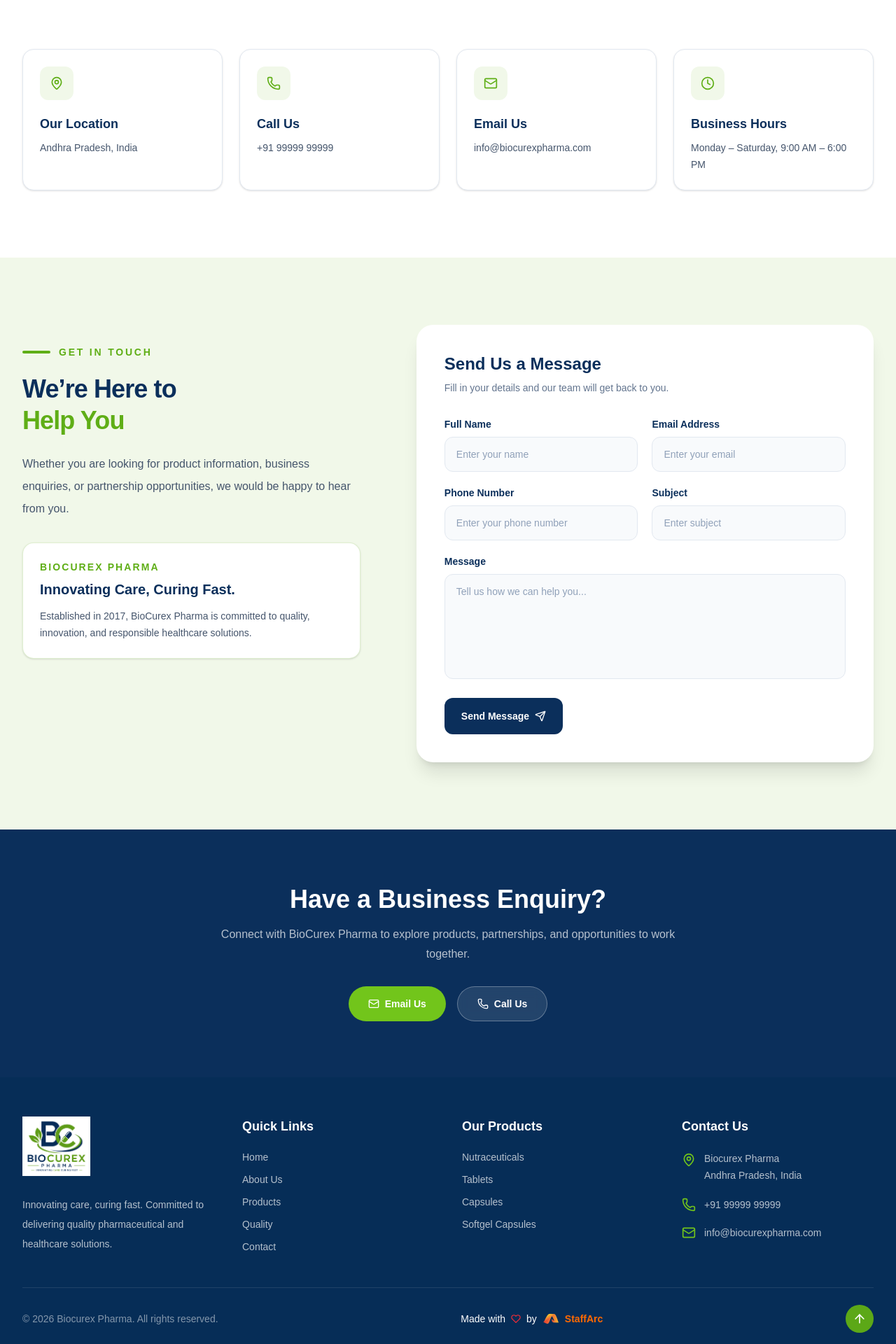
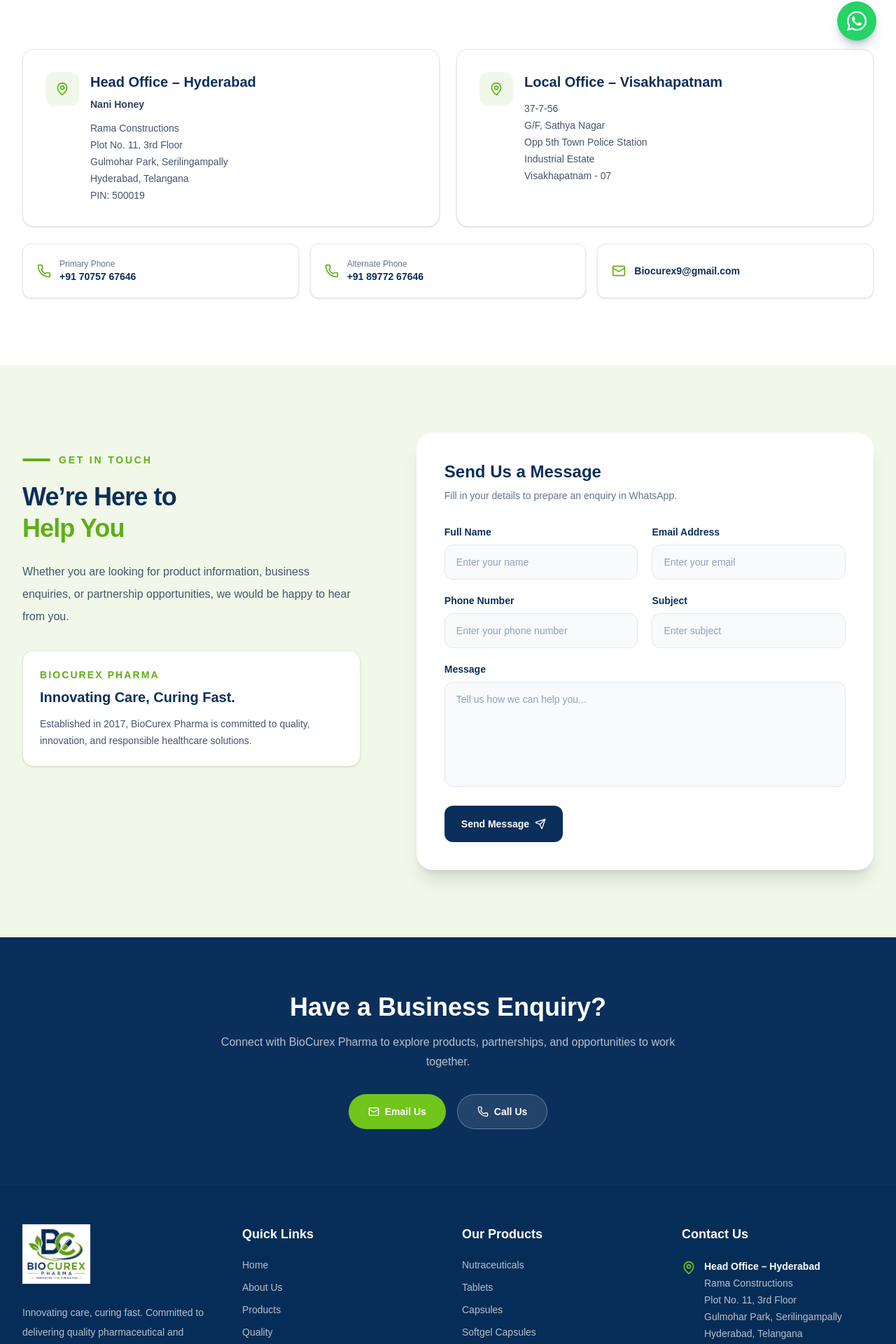
Before and after one commit to pavankrishtaiahveguru/biocurex-pharma, a Next.js app: page /contact in a window 1280 px wide. Shown: the part 662-2582 px from the top of the page at 70% size. Built offline with nearby package versions, Linux system fonts and the light colour scheme.

Commit message:
feat: update contact details and add floating WhatsApp integration

```diff
--- a/src/app/contact/page.jsx
+++ b/src/app/contact/page.jsx
@@ -1,35 +1,65 @@
 "use client";
 
 import Link from "next/link";
-import { ArrowRight, Mail, MapPin, Phone, Send, Clock } from "lucide-react";
+import { useEffect, useRef, useState } from "react";
+import { ArrowRight, Mail, MapPin, Phone, Send } from "lucide-react";
+import contactInfo from "@/data/contact";
 
 const ContactPage = () => {
-  const contactDetails = [
-    {
-      icon: MapPin,
-      title: "Our Location",
-      text: "Andhra Pradesh, India",
-      href: "#",
-    },
-    {
-      icon: Phone,
-      title: "Call Us",
-      text: "+91 99999 99999",
-      href: "tel:+919999999999",
-    },
-    {
-      icon: Mail,
-      title: "Email Us",
-      text: "info@biocurexpharma.com",
-      href: "mailto:info@biocurexpharma.com",
-    },
-    {
-      icon: Clock,
-      title: "Business Hours",
-      text: "Monday – Saturday, 9:00 AM – 6:00 PM",
-      href: "#",
-    },
-  ];
+  const subjectRef = useRef(null);
+  const [notice, setNotice] = useState(null);
+
+  useEffect(() => {
+    const product = new URLSearchParams(window.location.search).get("product");
+    if (product && subjectRef.current) {
+      subjectRef.current.value = product;
+    }
+  }, []);
+
+  const handleSubmit = (event) => {
+    event.preventDefault();
+    setNotice(null);
+
+    const submittedForm = event.currentTarget;
+    if (!submittedForm.reportValidity()) {
+      return;
+    }
+
+    const submittedValues = new FormData(submittedForm);
+    const product = new URLSearchParams(window.location.search).get("product");
+    const message = [
+      "New Enquiry - BioCurex Pharma",
+      "",
+      `Name: ${submittedValues.get("name")}`,
+      `Email: ${submittedValues.get("email")}`,
+      `Phone: ${submittedValues.get("phone")}`,
+      `Product/Subject: ${submittedValues.get("subject")}`,
+      `Message: ${submittedValues.get("message")}`,
+    ].join("\n");
+    const whatsappUrl = `https://wa.me/${contactInfo.whatsappNumber}?text=${encodeURIComponent(message)}`;
+
+    try {
+      const whatsappWindow = window.open(whatsappUrl, "_blank");
+      if (!whatsappWindow) {
+        throw new Error("WhatsApp could not be opened.");
+      }
+      whatsappWindow.opener = null;
+      setNotice({
+        type: "success",
+        message: "Your enquiry is ready to send on WhatsApp.",
+      });
+      submittedForm.reset();
+      if (subjectRef.current) {
+        subjectRef.current.value = product || "";
+      }
+    } catch {
+      setNotice({
+        type: "error",
+        message:
+          "We could not open WhatsApp. Please allow pop-ups and try again.",
+      });
+    }
+  };
 
   return (
     <main className="bg-white">
@@ -74,30 +104,72 @@ const ContactPage = () => {
       {/* Contact Information */}
       <section className="py-16 sm:py-20 lg:py-24">
         <div className="mx-auto max-w-7xl px-6 lg:px-8">
-          <div className="grid gap-6 sm:grid-cols-2 lg:grid-cols-4">
-            {contactDetails.map((item) => {
-              const Icon = item.icon;
+          <div className="grid gap-6 lg:grid-cols-2">
+            {contactInfo.offices.map((office) => {
+              const phone =
+                typeof office.phoneIndex === "number"
+                  ? contactInfo.phones[office.phoneIndex]
+                  : null;
 
               return (
-                <a
-                  key={item.title}
-                  href={item.href}
-                  className="group rounded-2xl border border-slate-200 bg-white p-6 shadow-sm transition-all duration-300 hover:-translate-y-1 hover:border-[#5FAE16]/40 hover:shadow-xl"
+                <article
+                  key={office.name}
+                  className="rounded-2xl border border-slate-200 bg-white p-6 shadow-sm transition-all duration-300 hover:-translate-y-1 hover:border-[#5FAE16]/40 hover:shadow-xl sm:p-8"
                 >
-                  <div className="flex h-12 w-12 items-center justify-center rounded-xl bg-[#F1F8E9] text-[#5FAE16] transition-colors duration-300 group-hover:bg-[#5FAE16] group-hover:text-white">
-                    <Icon className="h-5 w-5" />
+                  <div className="flex items-start gap-4">
+                    <div className="flex h-12 w-12 shrink-0 items-center justify-center rounded-xl bg-[#F1F8E9] text-[#5FAE16]">
+                      <MapPin className="h-5 w-5" />
+                    </div>
+                    <div className="min-w-0">
+                      <h2 className="text-xl font-bold text-[#0B2F5B]">
+                        {office.name}
+                      </h2>
+                      {office.contactPerson && (
+                        <p className="mt-2 text-sm font-semibold text-slate-700">
+                          {office.contactPerson}
+                        </p>
+                      )}
+                      <a
+                        href={office.mapsUrl}
+                        target="_blank"
+                        rel="noreferrer"
+                        className="mt-3 block cursor-pointer text-sm leading-6 text-slate-600 transition hover:text-[#5FAE16]"
+                      >
+                        {office.lines.map((line) => (
+                          <span key={line} className="block">
+                            {line}
+                          </span>
+                        ))}
+                      </a>
+                    </div>
                   </div>
-
-                  <h3 className="mt-5 text-lg font-bold text-[#0B2F5B]">
-                    {item.title}
-                  </h3>
-
-                  <p className="mt-2 text-sm leading-6 text-slate-600">
-                    {item.text}
-                  </p>
-                </a>
+                </article>
               );
             })}
+          </div>
+          <div className="mt-6 grid gap-4 sm:grid-cols-2 lg:grid-cols-3">
+            {contactInfo.phones.map((phone) => (
+              <a
+                key={phone.label}
+                href={phone.href}
+                className="flex cursor-pointer items-center gap-3 rounded-xl border border-slate-200 bg-white p-5 text-sm font-semibold text-[#0B2F5B] shadow-sm transition hover:border-[#5FAE16]/40 hover:text-[#5FAE16]"
+              >
+                <Phone className="h-5 w-5 shrink-0 text-[#5FAE16]" />
+                <span>
+                  <span className="block text-xs font-medium text-slate-500">
+                    {phone.label}
+                  </span>
+                  {phone.display}
+                </span>
+              </a>
+            ))}
+            <a
+              href={contactInfo.emailHref}
+              className="flex cursor-pointer items-center gap-3 rounded-xl border border-slate-200 bg-white p-5 text-sm font-semibold text-[#0B2F5B] shadow-sm transition hover:border-[#5FAE16]/40 hover:text-[#5FAE16]"
+            >
+              <Mail className="h-5 w-5 shrink-0 text-[#5FAE16]" />
+              <span className="min-w-0 break-all">{contactInfo.email}</span>
+            </a>
           </div>
         </div>
       </section>
@@ -150,11 +222,11 @@ const ContactPage = () => {
                 </h3>
 
                 <p className="mt-2 text-sm text-slate-500">
-                  Fill in your details and our team will get back to you.
+                  Fill in your details to prepare an enquiry in WhatsApp.
                 </p>
               </div>
 
-              <form className="space-y-5">
+              <form className="space-y-5" onSubmit={handleSubmit}>
                 <div className="grid gap-5 sm:grid-cols-2">
                   <div>
                     <label
@@ -166,7 +238,9 @@ const ContactPage = () => {
 
                     <input
                       id="name"
+                      name="name"
                       type="text"
+                      required
                       placeholder="Enter your name"
                       className="w-full rounded-xl border border-slate-200 bg-slate-50 px-4 py-3.5 text-sm text-slate-800 outline-none transition-all placeholder:text-slate-400 focus:border-[#5FAE16] focus:bg-white focus:ring-4 focus:ring-[#5FAE16]/10"
                     />
@@ -182,7 +256,9 @@ const ContactPage = () => {
 
                     <input
                       id="email"
+                      name="email"
                       type="email"
+                      required
                       placeholder="Enter your email"
                       className="w-full rounded-xl border border-slate-200 bg-slate-50 px-4 py-3.5 text-sm text-slate-800 outline-none transition-all placeholder:text-slate-400 focus:border-[#5FAE16] focus:bg-white focus:ring-4 focus:ring-[#5FAE16]/10"
                     />
@@ -200,7 +276,9 @@ const ContactPage = () => {
 
                     <input
                       id="phone"
+                      name="phone"
                       type="tel"
+                      required
                       placeholder="Enter your phone number"
                       className="w-full rounded-xl border border-slate-200 bg-slate-50 px-4 py-3.5 text-sm text-slate-800 outline-none transition-all placeholder:text-slate-400 focus:border-[#5FAE16] focus:bg-white focus:ring-4 focus:ring-[#5FAE16]/10"
                     />
@@ -216,7 +294,10 @@ const ContactPage = () => {
 
                     <input
                       id="subject"
+                      name="subject"
                       type="text"
+                      ref={subjectRef}
+                      required
                       placeholder="Enter subject"
                       className="w-full rounded-xl border border-slate-200 bg-slate-50 px-4 py-3.5 text-sm text-slate-800 outline-none transition-all placeholder:text-slate-400 focus:border-[#5FAE16] focus:bg-white focus:ring-4 focus:ring-[#5FAE16]/10"
                     />
@@ -233,7 +314,9 @@ const ContactPage = () => {
 
                   <textarea
                     id="message"
+                    name="message"
                     rows={6}
+                    required
                     placeholder="Tell us how we can help you..."
                     className="w-full resize-none rounded-xl border border-slate-200 bg-slate-50 px-4 py-3.5 text-sm text-slate-800 outline-none transition-all placeholder:text-slate-400 focus:border-[#5FAE16] focus:bg-white focus:ring-4 focus:ring-[#5FAE16]/10"
                   />
@@ -246,6 +329,19 @@ const ContactPage = () => {
                   Send Message
                   <Send className="h-4 w-4" />
                 </button>
+                {notice && (
+                  <p
+                    role={notice.type === "error" ? "alert" : "status"}
+                    aria-live="polite"
+                    className={`fixed bottom-5 right-5 z-[60] w-[calc(100%-2.5rem)] max-w-sm rounded-2xl px-5 py-4 text-sm font-medium shadow-xl sm:w-auto ${
+                      notice.type === "error"
+                        ? "bg-red-50 text-red-700 ring-1 ring-red-200"
+                        : "bg-white text-[#0B2F5B] ring-1 ring-[#5FAE16]/30"
+                    }`}
+                  >
+                    {notice.message}
+                  </p>
+                )}
               </form>
             </div>
           </div>
@@ -266,7 +362,7 @@ const ContactPage = () => {
 
           <div className="mt-8 flex flex-col justify-center gap-4 sm:flex-row">
             <a
-              href="mailto:info@biocurexpharma.com"
+              href={contactInfo.emailHref}
               className="inline-flex cursor-pointer items-center justify-center gap-2 rounded-full bg-[#72c51b] px-7 py-3.5 text-sm font-bold text-white transition-all duration-300 hover:bg-[#5ca817]"
             >
               <Mail className="h-4 w-4" />
@@ -274,7 +370,7 @@ const ContactPage = () => {
             </a>
 
             <a
-              href="tel:+919999999999"
+              href={contactInfo.phones[0].href}
               className="inline-flex cursor-pointer items-center justify-center gap-2 rounded-full border border-white/30 bg-white/10 px-7 py-3.5 text-sm font-bold text-white backdrop-blur-sm transition-all duration-300 hover:border-white hover:bg-white hover:text-[#0B2F5B]"
             >
               <Phone className="h-4 w-4" />
--- a/src/app/globals.css
+++ b/src/app/globals.css
@@ -28,3 +28,7 @@ body {
 button {
   cursor: pointer;
 }
+
+a {
+  cursor: pointer;
+}
--- a/src/app/layout.js
+++ b/src/app/layout.js
@@ -2,6 +2,7 @@ import { Geist, Geist_Mono } from "next/font/google";
 import "./globals.css";
 import Navbar from "@/components/layout/Navbar";
 import Footer from "@/components/layout/Footer";
+import FloatingWhatsApp from "@/components/common/FloatingWhatsApp";
 
 const geistSans = Geist({
   variable: "--font-geist-sans",
@@ -14,8 +15,9 @@ const geistMono = Geist_Mono({
 });
 
 export const metadata = {
-  title: "Create Next App",
-  description: "Generated by create next app",
+  title: "BioCurex Pharma | Quality Healthcare Solutions",
+  description:
+    "Discover BioCurex Pharma's quality pharmaceutical products and healthcare solutions.",
 };
 
 export default function RootLayout({ children }) {
@@ -28,6 +30,7 @@ export default function RootLayout({ children }) {
         <Navbar />
         <main className="flex-1">{children}</main>
         <Footer />
+        <FloatingWhatsApp />
       </body>
     </html>
   );
--- /dev/null
+++ b/src/components/common/FloatingWhatsApp.jsx
@@ -0,0 +1,24 @@
+import { FaWhatsapp } from "react-icons/fa";
+import contactInfo from "@/data/contact";
+
+const FloatingWhatsApp = () => {
+  return (
+    <a
+      href={`https://wa.me/${contactInfo.whatsappNumber}`}
+      target="_blank"
+      rel="noreferrer"
+      aria-label="Chat with us on WhatsApp"
+      className="group fixed bottom-20 right-5 z-[60] inline-flex h-14 w-14 cursor-pointer items-center justify-center rounded-full bg-[#25D366] text-white shadow-lg shadow-[#0B2F5B]/25 transition-all duration-300 hover:scale-110 hover:bg-[#20BD5A] hover:shadow-xl focus-visible:outline-2 focus-visible:outline-offset-4 focus-visible:outline-[#0B2F5B] sm:right-7"
+    >
+      <FaWhatsapp aria-hidden="true" className="h-8 w-8" />
+      <span
+        aria-hidden="true"
+        className="pointer-events-none invisible absolute bottom-full right-0 mb-3 whitespace-nowrap rounded-lg bg-[#0B2F5B] px-3 py-2 text-xs font-semibold text-white opacity-0 shadow-md transition-all duration-200 group-hover:visible group-hover:opacity-100 group-focus-visible:visible group-focus-visible:opacity-100"
+      >
+        Chat with us on WhatsApp
+      </span>
+    </a>
+  );
+};
+
+export default FloatingWhatsApp;
--- a/src/components/layout/Footer.jsx
+++ b/src/components/layout/Footer.jsx
@@ -4,6 +4,7 @@ import Image from "next/image";
 import Link from "next/link";
 import { ArrowUp, Mail, MapPin, Phone } from "lucide-react";
 import DevelopedByStaffArc from "../common/DevelopedByStaffArc";
+import contactInfo from "@/data/contact";
 
 const Footer = () => {
   const currentYear = new Date().getFullYear();
@@ -61,7 +62,7 @@ const Footer = () => {
                 <Link
                   key={link.name}
                   href={link.href}
-                  className="block text-sm text-white/70 transition hover:text-[#72c51b]"
+                  className="block cursor-pointer text-sm text-white/70 transition hover:text-[#72c51b]"
                 >
                   {link.name}
                 </Link>
@@ -78,7 +79,7 @@ const Footer = () => {
                 <Link
                   key={link.name}
                   href={link.href}
-                  className="block text-sm text-white/70 transition hover:text-[#72c51b]"
+                  className="block cursor-pointer text-sm text-white/70 transition hover:text-[#72c51b]"
                 >
                   {link.name}
                 </Link>
@@ -91,35 +92,48 @@ const Footer = () => {
             <h3 className="text-lg font-semibold">Contact Us</h3>
 
             <div className="mt-5 space-y-5">
-              <div className="flex gap-3">
-                <MapPin className="mt-1 h-5 w-5 shrink-0 text-[#72c51b]" />
+              {contactInfo.offices.map((office) => (
+                <div key={office.name} className="flex gap-3">
+                  <MapPin className="mt-1 h-5 w-5 shrink-0 text-[#72c51b]" />
+                  <div className="text-sm leading-6 text-white/70">
+                    <h4 className="font-semibold text-white">{office.name}</h4>
+                    <a
+                      href={office.mapsUrl}
+                      target="_blank"
+                      rel="noreferrer"
+                      className="cursor-pointer transition hover:text-[#72c51b]"
+                    >
+                      {office.lines.map((line) => (
+                        <span key={line} className="block">
+                          {line}
+                        </span>
+                      ))}
+                    </a>
+                  </div>
+                </div>
+              ))}
 
-                <p className="text-sm leading-6 text-white/70">
-                  Biocurex Pharma
-                  <br />
-                  Andhra Pradesh, India
-                </p>
-              </div>
+              {contactInfo.phones.map((phone) => (
+                <div key={phone.label} className="flex items-center gap-3">
+                  <Phone className="h-5 w-5 shrink-0 text-[#72c51b]" />
 
-              <div className="flex items-center gap-3">
-                <Phone className="h-5 w-5 text-[#72c51b]" />
-
-                <a
-                  href="tel:+919999999999"
-                  className="text-sm text-white/70 transition hover:text-[#72c51b]"
-                >
-                  +91 99999 99999
-                </a>
-              </div>
+                  <a
+                    href={phone.href}
+                    className="cursor-pointer text-sm text-white/70 transition hover:text-[#72c51b]"
+                  >
+                    {phone.display}
+                  </a>
+                </div>
+              ))}
 
               <div className="flex items-center gap-3">
                 <Mail className="h-5 w-5 text-[#72c51b]" />
 
                 <a
-                  href="mailto:info@biocurexpharma.com"
-                  className="text-sm text-white/70 transition hover:text-[#72c51b]"
+                  href={contactInfo.emailHref}
+                  className="cursor-pointer break-all text-sm text-white/70 transition hover:text-[#72c51b]"
                 >
-                  info@biocurexpharma.com
+                  {contactInfo.email}
                 </a>
               </div>
             </div>
--- /dev/null
+++ b/src/data/contact.js
@@ -0,0 +1,52 @@
+const offices = [
+  {
+    name: "Head Office – Hyderabad",
+    contactPerson: "Nani Honey",
+    phoneIndex: 0,
+    lines: [
+      "Rama Constructions",
+      "Plot No. 11, 3rd Floor",
+      "Gulmohar Park, Serilingampally",
+      "Hyderabad, Telangana",
+      "PIN: 500019",
+    ],
+    mapAddress:
+      "Head Office: Hyderabad, Rama Constructions, Plot No. 11, 3rd Floor, Gulmohar Park, Serilingampally, Hyderabad, Telangana, PIN: 500019",
+  },
+  {
+    name: "Local Office – Visakhapatnam",
+    lines: [
+      "37-7-56",
+      "G/F, Sathya Nagar",
+      "Opp 5th Town Police Station",
+      "Industrial Estate",
+      "Visakhapatnam - 07",
+    ],
+    mapAddress:
+      "Local Office, 37-7-56, G/F, Sathya Nagar, Opp 5th Town Police Station, Industrial Estate, Visakhapatnam - 07",
+  },
+].map((office) => ({
+  ...office,
+  mapsUrl: `https://www.google.com/maps/search/?api=1&query=${encodeURIComponent(office.mapAddress)}`,
+}));
+
+const contactInfo = {
+  email: "Biocurex9@gmail.com",
+  emailHref: "mailto:Biocurex9@gmail.com",
+  phones: [
+    {
+      label: "Primary Phone",
+      display: "+91 70757 67646",
+      href: "tel:+917075767646",
+    },
+    {
+      label: "Alternate Phone",
+      display: "+91 89772 67646",
+      href: "tel:+918977267646",
+    },
+  ],
+  offices,
+  whatsappNumber: "917075767646",
+};
+
+export default contactInfo;
```
Also changed, not shown: src/components/common/CTA.jsx (+9 -0 lines), src/components/home/Hero.jsx (+9 -0 lines), src/components/layout/Navbar.jsx (+9 -8 lines).
